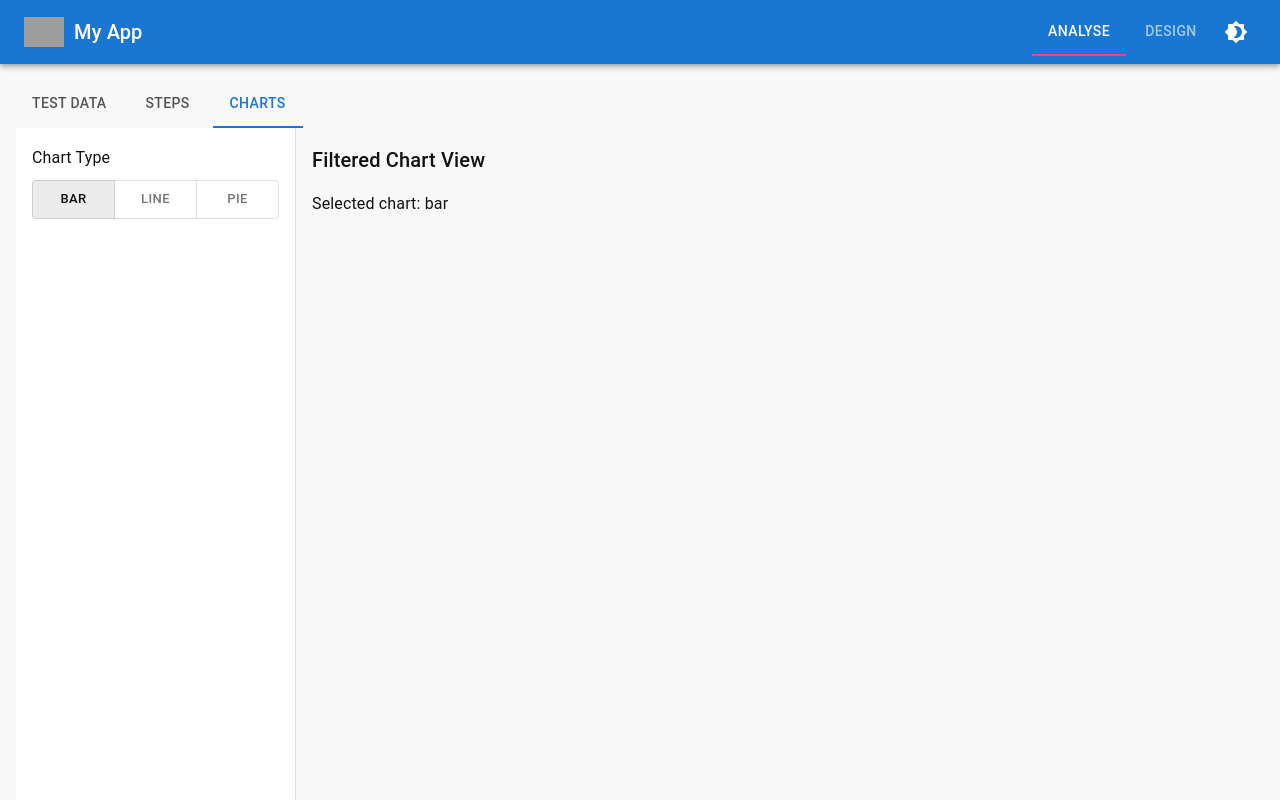
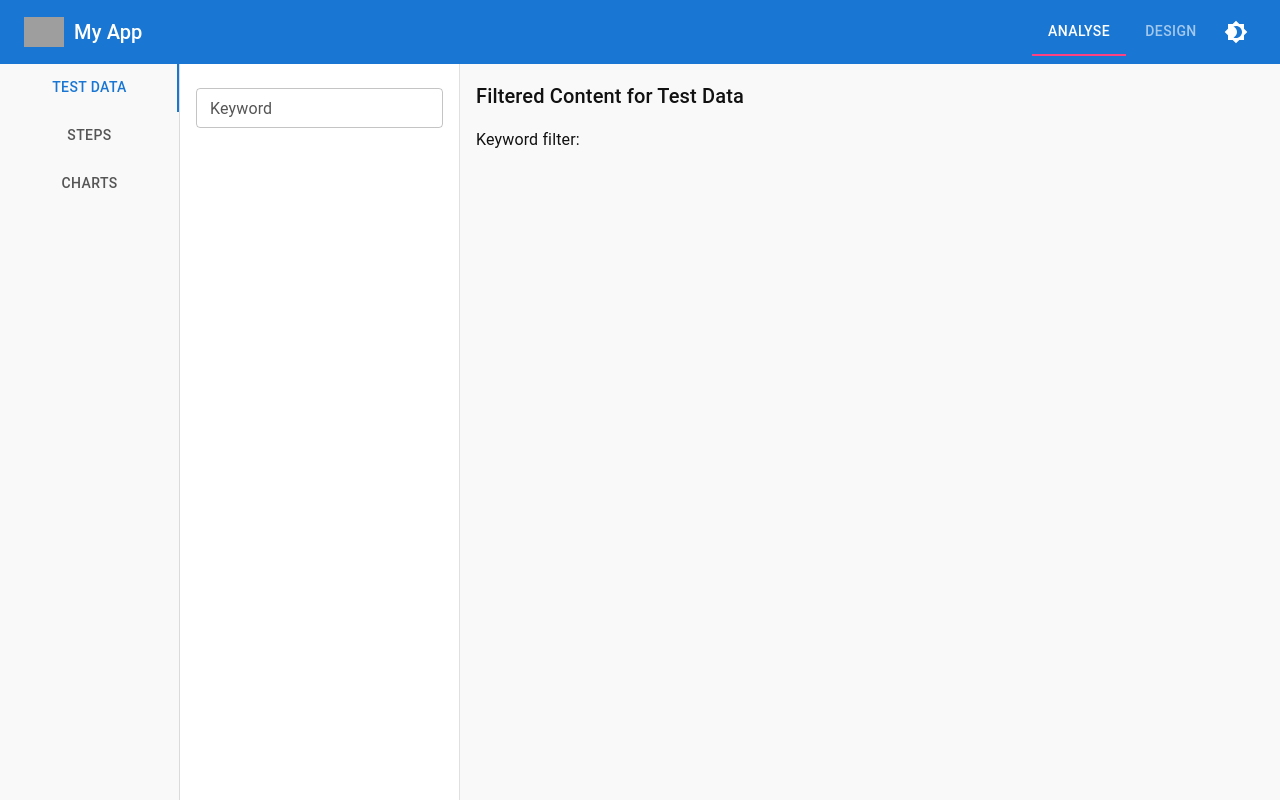
Before and after one commit to MeRahulThakur/mui-layout-with-theme, a React (Create React App) app: page /analyse/charts in a window 1280 px wide. Built offline with nearby package versions, Linux system fonts and the light colour scheme; grey boxes are pictures that could not be loaded.

Commit message:
Refactored Analyse component
Things done -
- Shows filter UI for the selected tab immediately.
- Keeps showing content UI from the last used filter until filters actually change.
- The layout is now 3-column horizontal: Tabs, Filter and Content

```diff
--- a/src/pages/Analyse.js
+++ b/src/pages/Analyse.js
@@ -1,71 +1,132 @@
+// pages/analyse/Analyse.js
 import React, { useState } from "react";
-import {
-  Routes,
-  Route,
-  useNavigate,
-  useLocation,
-  Navigate,
-} from "react-router-dom";
-import { Tabs, Tab, Box } from "@mui/material";
+import { Box, Tabs, Tab, useTheme } from "@mui/material";
+import Charts from "./analyse/Charts";
+import Steps from "./analyse/Steps";
 import TestData from "./analyse/TestData";
-import Steps from "./analyse/Steps";
-import Charts from "./analyse/Charts";
-import Landing from "./Landing";
+import ChartsFilter from "./analyse/filters/ChartsFilter";
+import StepsFilter from "./analyse/filters/StepsFilter";
+import TestDataFilter from "./analyse/filters/TestDataFilter";
+
+const tabOptions = [
+  { label: "Test Data", key: "testData" },
+  { label: "Steps", key: "steps" },
+  { label: "Charts", key: "charts" },
+];
 
 function Analyse() {
-  const navigate = useNavigate();
-  const location = useLocation();
-  // 🔥 Persistent filters for each tab
-  const [testDataFilters, setTestDataFilters] = useState({ keyword: "" });
-  const [stepsFilters, setStepsFilters] = useState({ stepType: "" });
-  const [chartsFilters, setChartsFilters] = useState({ chartType: "bar" });
+  const theme = useTheme();
+  const [activeTab, setActiveTab] = useState("testData");
+  const [lastSubmittedTab, setLastSubmittedTab] = useState("testData");
 
-  const tabMap = ["/analyse/test-data", "/analyse/steps", "/analyse/charts"];
-  function getCurrentTabValue(pathname) {
-    const index = tabMap.findIndex((path) => pathname.startsWith(path));
-    return index === -1 ? 0 : index;
-  }
-
-  const tabValue = getCurrentTabValue(location.pathname);
+  const [filters, setFilters] = useState({
+    testData: { keyword: "" },
+    steps: { stepType: "" },
+    charts: { chartType: "bar" },
+  });
 
   const handleTabChange = (event, newValue) => {
-    navigate(tabMap[newValue]);
+    setActiveTab(newValue);
+  };
+
+  const handleFilterChange = (tabKey, newFilters) => {
+    setFilters((prev) => ({
+      ...prev,
+      [tabKey]: newFilters,
+    }));
+    setLastSubmittedTab(tabKey);
+  };
+
+  const getFilterComponent = () => {
+    switch (activeTab) {
+      case "testData":
+        return (
+          <TestDataFilter
+            filters={filters.testData}
+            setFilters={(newF) => handleFilterChange("testData", newF)}
+          />
+        );
+      case "steps":
+        return (
+          <StepsFilter
+            filters={filters.steps}
+            setFilters={(newF) => handleFilterChange("steps", newF)}
+          />
+        );
+      case "charts":
+        return (
+          <ChartsFilter
+            filters={filters.charts}
+            setFilters={(newF) => handleFilterChange("charts", newF)}
+          />
+        );
+      default:
+        return null;
+    }
+  };
+
+  const getContentComponent = () => {
+    switch (lastSubmittedTab) {
+      case "testData":
+        return <TestData filters={filters.testData} />;
+      case "steps":
+        return <Steps filters={filters.steps} />;
+      case "charts":
+        return <Charts filters={filters.charts} />;
+      default:
+        return null;
+    }
   };
 
   return (
-    <Box sx={{ p: 2, height: "100%" }}>
-      <Tabs value={tabValue} onChange={handleTabChange}>
-        <Tab label="Test Data" />
-        <Tab label="Steps" />
-        <Tab label="Charts" />
-      </Tabs>
+    <Box
+      sx={{
+        display: "flex",
+        height: "100%",
+        backgroundColor: theme.palette.background.default,
+      }}
+    >
+      {/* Vertical Tabs */}
+      <Box
+        sx={{ width: 180, borderRight: `1px solid ${theme.palette.divider}` }}
+      >
+        <Tabs
+          orientation="vertical"
+          value={activeTab}
+          onChange={handleTabChange}
+          variant="scrollable"
+          sx={{ height: "100%" }}
+        >
+          {tabOptions.map((tab) => (
+            <Tab key={tab.key} label={tab.label} value={tab.key} />
+          ))}
+        </Tabs>
+      </Box>
 
-      <Routes>
-        <Route
-          path="test-data"
-          element={
-            <TestData
-              filters={testDataFilters}
-              setFilters={setTestDataFilters}
-            />
-          }
-        />
-        <Route
-          path="steps"
-          element={
-            <Steps filters={stepsFilters} setFilters={setStepsFilters} />
-          }
-        />
-        <Route
-          path="charts"
-          element={
-            <Charts filters={chartsFilters} setFilters={setChartsFilters} />
-          }
-        />
-        <Route path="/" element={<Landing />} />
-        <Route path="*" element={<Navigate to="/analyse/test-data" />} />{" "}
-        {/* Catch-all */}
-      </Routes>
+      {/* Filter Section */}
+      <Box
+        sx={{
+          width: 280,
+          p: 2,
+          borderRight: `1px solid ${theme.palette.divider}`,
+          backgroundColor: theme.palette.background.paper,
+          overflowY: "auto",
+        }}
+      >
+        {getFilterComponent()}
+      </Box>
+
+      {/* Content Section */}
+      <Box
+        sx={{
+          flexGrow: 1,
+          p: 2,
+          overflowY: "auto",
+          color: theme.palette.text.primary,
+        }}
+      >
+        {getContentComponent()}
+      </Box>
     </Box>
   );
 }
--- a/src/pages/analyse/AnalyseLayout.js
+++ /dev/null
@@ -1,36 +0,0 @@
-import React from "react";
-import { Box, useTheme } from "@mui/material";
-
-function AnalyseLayout({ FilterComponent, children }) {
-  const theme = useTheme();
-
-  return (
-    <Box
-      sx={{
-        display: "flex",
-        height: "100%",
-        backgroundColor: theme.palette.background.default,
-      }}
-    >
-      {/* Left Sidebar with ALL filters */}
-      <Box
-        sx={{
-          width: 280,
-          p: 2,
-          borderRight: `1px solid ${theme.palette.divider}`,
-          backgroundColor: theme.palette.background.paper,
-          overflowY: "auto",
-        }}
-      >
-        {FilterComponent}
-      </Box>
-
-      {/* Main content */}
-      <Box sx={{ flexGrow: 1, p: 2, color: theme.palette.text.primary }}>
-        {children}
-      </Box>
-    </Box>
-  );
-}
-
-export default AnalyseLayout;
--- a/src/pages/analyse/Charts.js
+++ b/src/pages/analyse/Charts.js
@@ -1,18 +1,12 @@
 import React, { useState } from "react";
-import AnalyseLayout from "./AnalyseLayout";
-import ChartsFilter from "./filters/ChartsFilter";
 import { Typography } from "@mui/material";
 
 function Charts({ filters, setFilters }) {
   return (
-    <AnalyseLayout
-      FilterComponent={
-        <ChartsFilter filters={filters} setFilters={setFilters} />
-      }
-    >
+    <>
       <Typography variant="h6">Filtered Chart View</Typography>
       <p>Selected chart: {filters.chartType}</p>
-    </AnalyseLayout>
+    </>
   );
 }
 
--- a/src/pages/analyse/Steps.js
+++ b/src/pages/analyse/Steps.js
@@ -1,18 +1,12 @@
 import React, { useState } from "react";
-import AnalyseLayout from "./AnalyseLayout";
-import StepsFilter from "./filters/StepsFilter";
 import { Typography } from "@mui/material";
 
 function Steps({ filters, setFilters }) {
   return (
-    <AnalyseLayout
-      FilterComponent={
-        <StepsFilter filters={filters} setFilters={setFilters} />
-      }
-    >
+    <>
       <Typography variant="h6">Filtered Content for Steps</Typography>
       <p>Step Type: {filters.stepType}</p>
-    </AnalyseLayout>
+    </>
   );
 }
 
--- a/src/pages/analyse/TestData.js
+++ b/src/pages/analyse/TestData.js
@@ -1,18 +1,12 @@
 import React, { useState } from "react";
-import AnalyseLayout from "./AnalyseLayout";
-import TestDataFilter from "./filters/TestDataFilter";
 import { Typography } from "@mui/material";
 
 function TestData({ filters, setFilters }) {
   return (
-    <AnalyseLayout
-      FilterComponent={
-        <TestDataFilter filters={filters} setFilters={setFilters} />
-      }
-    >
+    <>
       <Typography variant="h6">Filtered Content for Test Data</Typography>
       <p>Keyword filter: {filters.keyword}</p>
-    </AnalyseLayout>
+    </>
   );
 }
 
```
